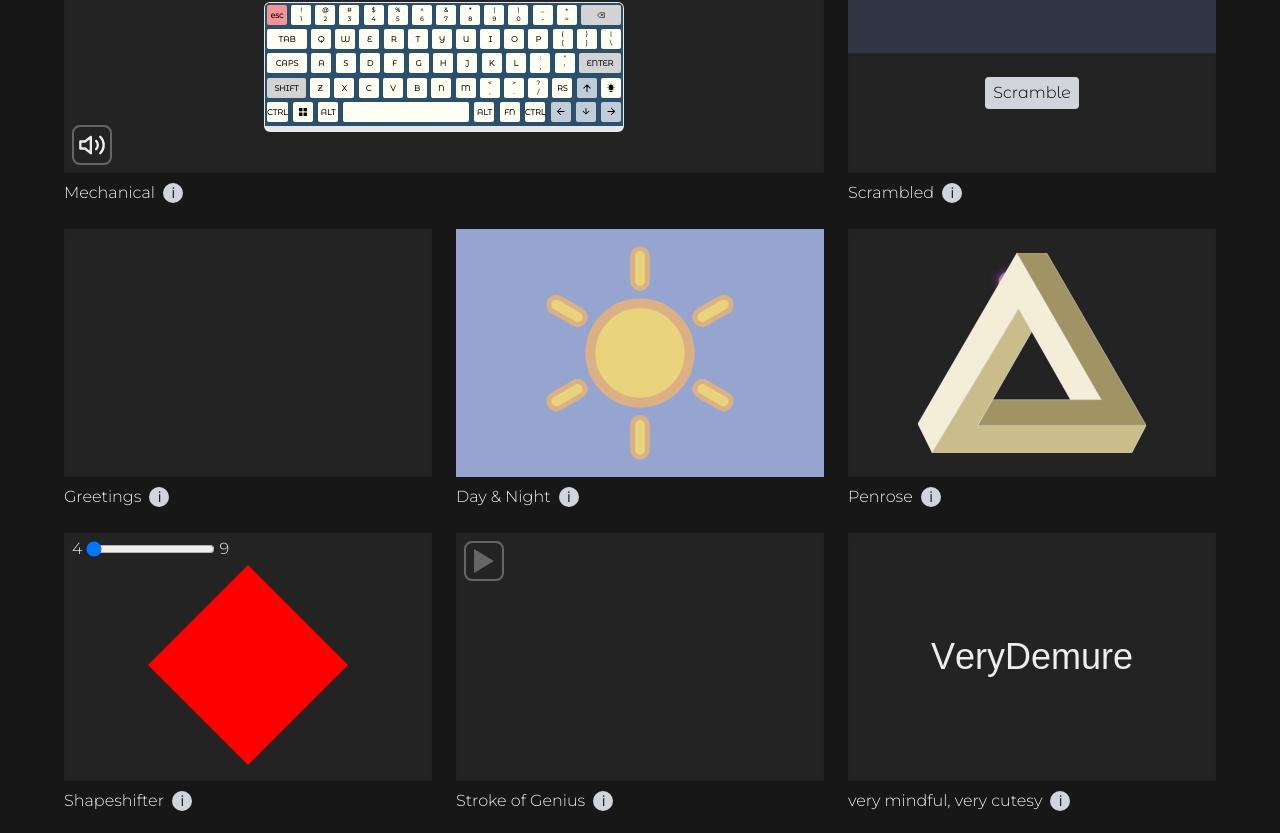
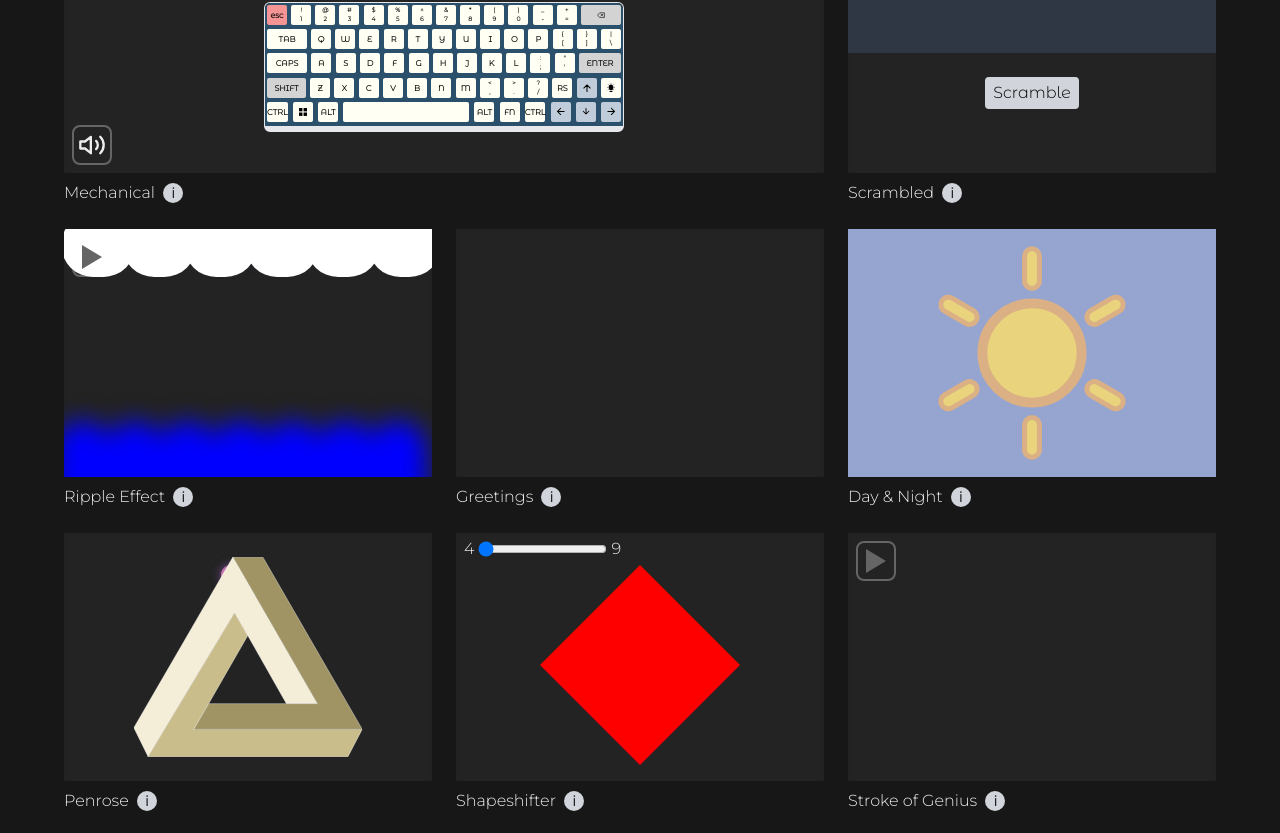
Before and after one commit to mlee2197/motion-script, a Next.js app: page / in a window 1280 px wide. Shown: the part 907-1740 px from the top of the page. Built offline with nearby package versions, Linux system fonts and the light colour scheme; a web font is replaced by a local one.

Commit message:
create water ripple animation

```diff
--- /dev/null
+++ b/src/app/animations/RippleEffect.tsx
@@ -0,0 +1,66 @@
+"use client";
+import PlayButton from "@/components/PlayButton";
+import gsap from "gsap";
+import { useState } from "react";
+
+const RippleEffect = () => {
+  const [isPlaying, setIsPlaying] = useState(false);
+  const animate = async () => {
+    if (isPlaying) return;
+    setIsPlaying(true);
+    const circles = document.querySelectorAll('.water-circle');
+    const meteor = document.getElementById("meteor");
+    const tl = gsap.timeline({ onComplete: () => { setIsPlaying(false) } });
+    tl.fromTo(meteor, {
+      y: "0",
+    }, {
+      y: 300,
+      duration: 1.25
+    })
+    tl.fromTo(circles, {
+      y: 0,
+    }, {
+      y: -30,
+      ease: "bounce.inOut",
+      duration: 0.25,
+      stagger: {
+        grid: [7, 1],
+        from: "center",
+        amount: 0.25
+      }
+    }, "<+30%")
+    tl.to(circles, {
+      y: 0,
+      ease: "bounce.out",
+      duration: 2,
+      stagger: {
+        grid: [7, 1],
+        from: "center",
+        amount: 0.25
+      }
+    }, "<+60%");
+  }
+
+  return (
+    <div className="animation-container">
+      <PlayButton onClick={animate} />
+      <div className="relative h-full grid grid-cols-6 contrast-[2000%]">
+        <div id="meteor" className="absolute -top-1/4 left-1/2 transform -translate-x-1/2">
+          <div className="w-12 h-20 rounded-full bg-blue-900 blur-md" />
+        </div>
+
+        {[...Array(6)].map((_, index) => (
+          <div key={index} className="w-[120%] h-16 translate-x-[18%] -m-4 rounded-full bg-gray-400"></div>
+        ))}
+
+        <div className="absolute bottom-0 left-0 grid grid-cols-7 w-full h-10 blur-md">
+          {[...Array(7)].map((_, index) => (
+            <div key={index} className="water-circle translate-x-[10%] w-[110%] h-36 -m-4 rounded-full bg-blue-900"></div>
+          ))}
+        </div>
+      </div>
+    </div>
+  )
+}
+
+export default RippleEffect;
--- a/src/app/page.tsx
+++ b/src/app/page.tsx
@@ -4,6 +4,7 @@ import Hero from "../components/Hero";
 import Tag from "@/components/Tag";
 
 import TextScramble from "./animations/TextScramble";
+import RippleEffect from "./animations/RippleEffect";
 const Keyboard = dynamic(() => import("./animations/Keyboard"), { ssr: false });
 const LetterTrail = dynamic(() => import("./animations/LetterTrail"), {
   ssr: false,
@@ -82,6 +83,19 @@ export default function Home() {
             }
           >
             <TextScramble />
+          </Card>
+          <Card
+            title="Ripple Effect"
+            description={
+              <p>
+                Explore the mesmerizing rainy day water ripple scene, crafted using <Tag bgColor={GSAP}>GSAP</Tag>'s bounce and stagger features.
+                <br />
+                <br />
+                <b>How to:</b> Click the play button to initiate the animation.
+              </p>
+            }
+          >
+            <RippleEffect />
           </Card>
           <Card
             title="Greetings"
```
